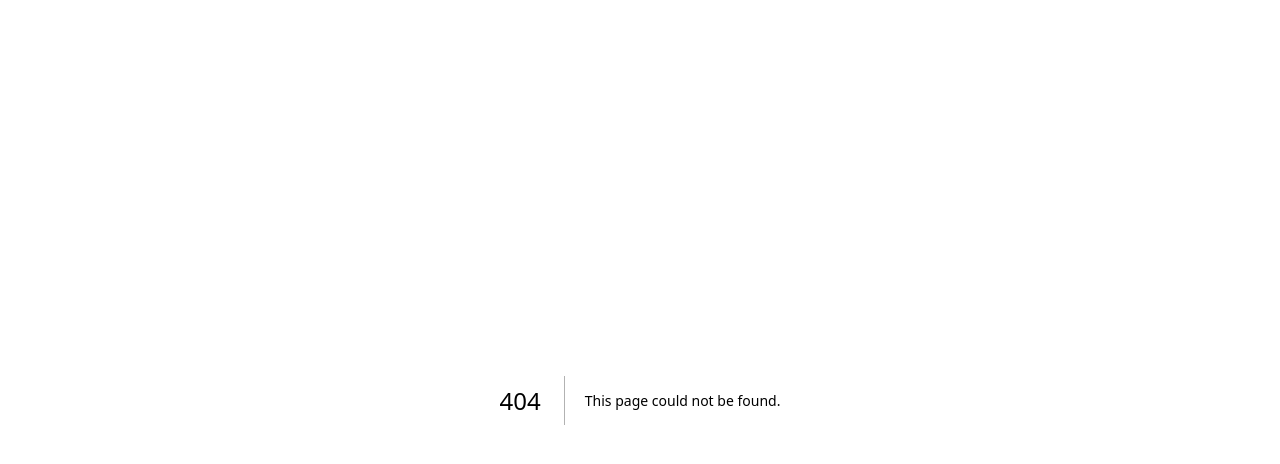
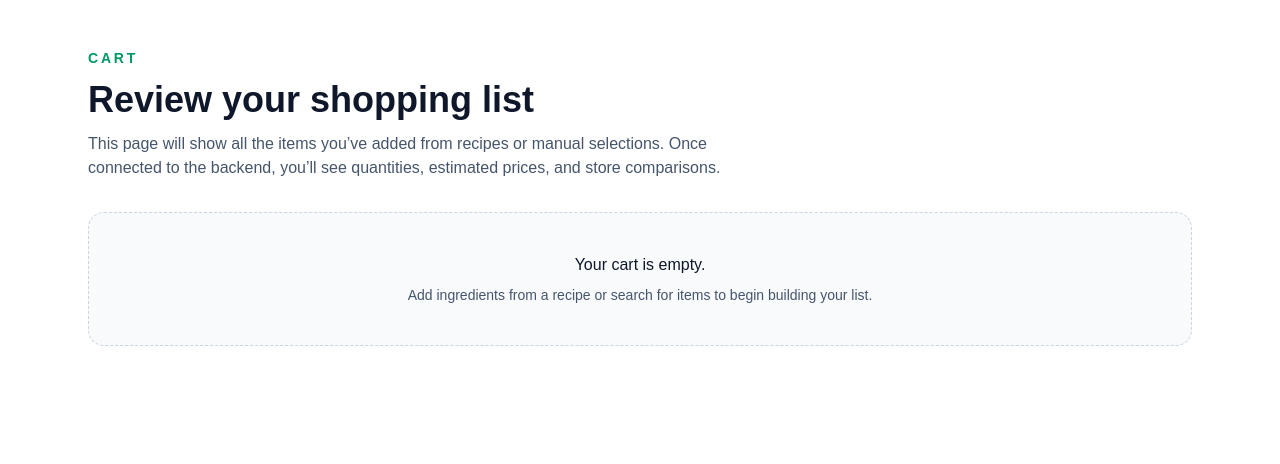
Before and after one commit to JaydenDaniello/Itemize, a Next.js app: page /cart in a window 1280 px wide. Before the commit this address had no page. Shown: the top 464 px of the page. Built offline with nearby package versions, Linux system fonts and the light colour scheme.

Commit message:
Add cart placeholder page

```diff
--- /dev/null
+++ b/app/cart/page.tsx
@@ -0,0 +1,40 @@
+export default function CartPage() {
+  // For now, your cart is empty. Later this will come from your backend.
+  const cartItems: any[] = [];
+
+  return (
+    <main className="mx-auto flex w-full max-w-6xl flex-col gap-8 px-6 py-12">
+      <section className="flex flex-col gap-3">
+        <p className="text-sm font-semibold uppercase tracking-[0.2em] text-emerald-600">
+          Cart
+        </p>
+
+        <h1 className="text-3xl font-semibold text-slate-900 sm:text-4xl">
+          Review your shopping list
+        </h1>
+
+        <p className="max-w-2xl text-base text-slate-600">
+          This page will show all the items you’ve added from recipes or manual
+          selections. Once connected to the backend, you’ll see quantities,
+          estimated prices, and store comparisons.
+        </p>
+      </section>
+
+      {cartItems.length === 0 ? (
+        <div className="rounded-2xl border border-dashed border-slate-300 bg-slate-50 px-6 py-10 text-center">
+          <p className="text-base font-medium text-slate-900">
+            Your cart is empty.
+          </p>
+          <p className="mt-2 text-sm text-slate-600">
+            Add ingredients from a recipe or search for items to begin building
+            your list.
+          </p>
+        </div>
+      ) : (
+        <div className="grid gap-6 md:grid-cols-2 lg:grid-cols-3">
+          {/* Later: map through cart items */}
+        </div>
+      )}
+    </main>
+  );
+}
--- a/app/page.tsx
+++ b/app/page.tsx
@@ -10,6 +10,11 @@ const quickLinks = [
     title: "Recipe detail",
     description: "Jump to a sample recipe detail view.",
     href: "/recipes/123",
+  },
+  {
+    title: "Cart",
+    description: "See what is in your cart.",
+    href: "/cart",
   },
 ];
 
```
